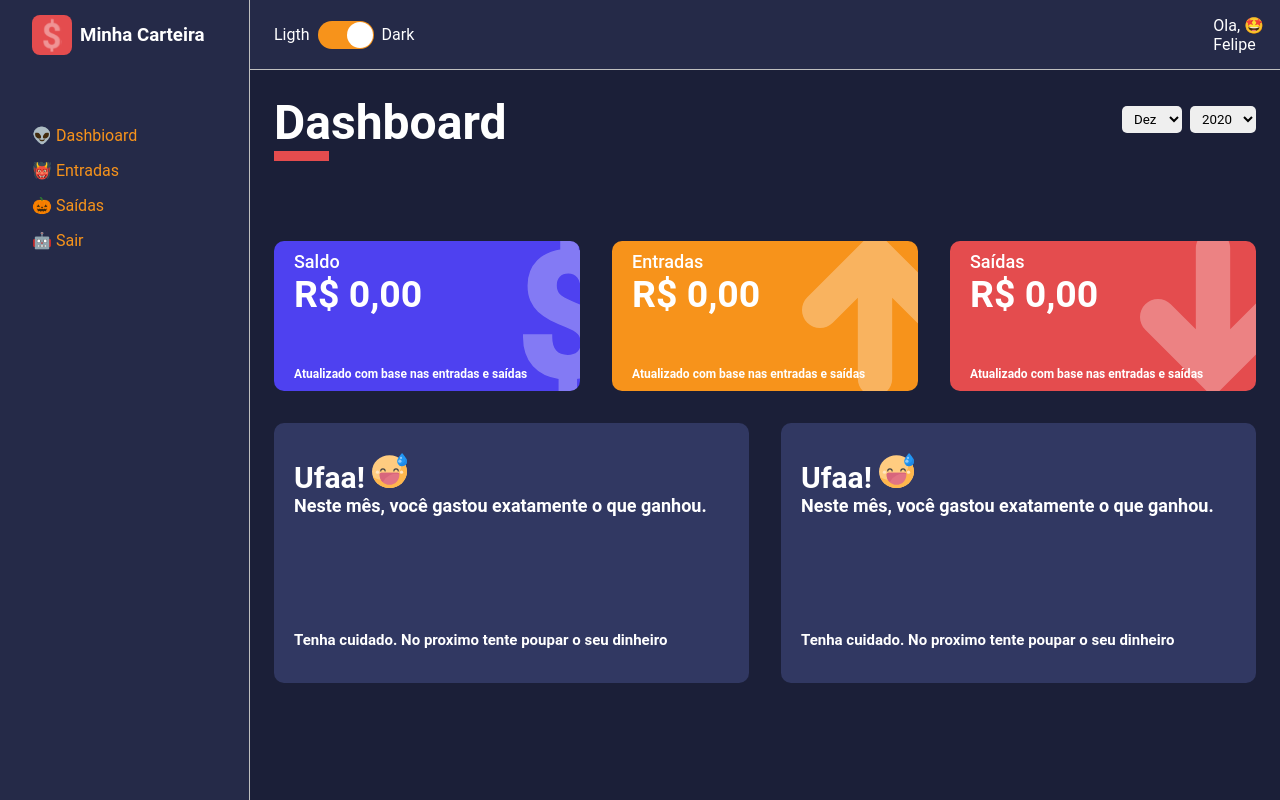
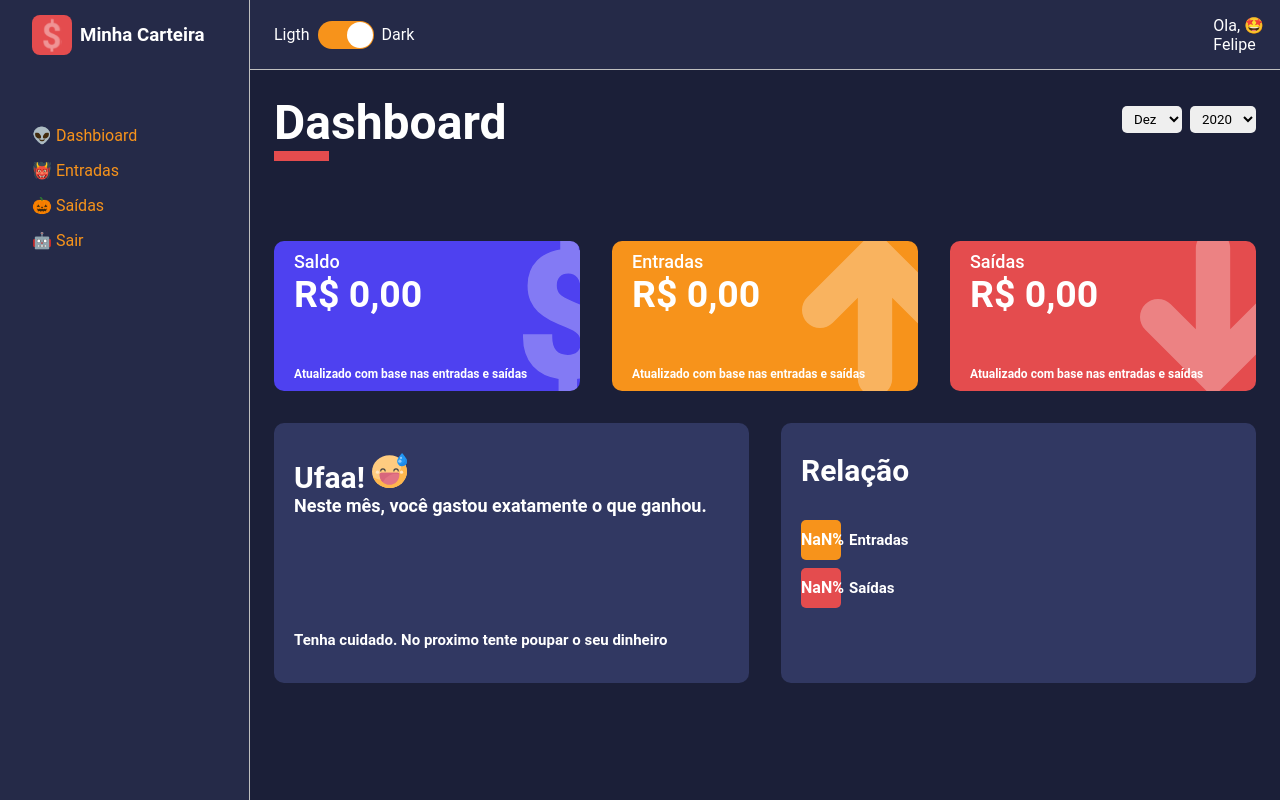
Before and after one commit to felipegrande/dashboard, a React (Create React App) app: page /dashboard in a window 1280 px wide. Built offline with nearby package versions, Linux system fonts and the light colour scheme.

Commit message:
criação do grafico pizza

```diff
--- a/package.json
+++ b/package.json
@@ -20,6 +20,7 @@
     "react-router-dom": "^6.4.3",
     "react-scripts": "5.0.1",
     "react-switch": "^7.0.0",
+    "recharts": "^2.1.16",
     "styled-components": "^5",
     "typescript": "^4.9.3",
     "uuidv4": "^6.2.13",
--- /dev/null
+++ b/src/components/PieChartBox/index.tsx
@@ -0,0 +1,50 @@
+import {
+  Container,
+  SideLeft,
+  LegendContainer,
+  Legend,
+  SideRigth,
+} from "./styles";
+
+
+import {PieChart, Pie, Cell, ResponsiveContainer } from "recharts";
+
+interface IPieChartProps {
+  data: {
+    name: string;
+    value: number;
+    percent: number;
+    color: string;
+  }[];
+}
+
+const PieChartBox: React.FC<IPieChartProps> = ({ data }) => (
+  <Container>
+    <SideLeft>
+      <h2>Relação</h2>
+      <LegendContainer>
+        {data.map((i) => (
+          <Legend color={i.color}>
+            <div>
+              <p className="value">{i.percent}% </p>
+            </div>
+            <span>{i.name}</span>
+          </Legend>
+        ))}
+      </LegendContainer>
+    </SideLeft>
+    <SideRigth>
+      <ResponsiveContainer>
+        <PieChart>
+          <Pie data={data} dataKey="percent">
+            {data.map((i) => (
+              <Cell key={i.name} fill={i.color} />
+            ))}
+          </Pie>
+        </PieChart>
+      </ResponsiveContainer>
+    </SideRigth>
+  </Container>
+);
+
+export default PieChartBox;
--- /dev/null
+++ b/src/components/PieChartBox/styles.ts
@@ -0,0 +1,65 @@
+
+import styled from "styled-components";
+
+interface ILegendProps{
+    color: string
+}
+
+export const Container = styled.div`
+    width: 100%;
+    height:260px;
+    background-color: ${props => props.theme.color.tertiary};
+    color: ${props => props.theme.color.white};
+    border-radius: 10px;
+    padding: 30px 20px;
+    display: flex;
+
+
+`
+export const SideLeft = styled.aside`
+
+    > h2{
+        font-size: 30px;
+        margin-bottom: 2rem;
+    }
+
+`
+export const LegendContainer = styled.ul`
+
+`
+export const Legend = styled.li<ILegendProps>`
+    list-style-type: none;
+    display: flex;
+    align-items: center;
+    margin: 0.5rem  0;
+
+    > div{
+        background-color: ${props => props.color};
+        width: 40px ;
+        height: 40px;
+        border-radius: 5px;
+    }
+
+    .value{
+        font-size: 16px;
+        line-height: 40px;
+        text-align: center;
+
+
+    }
+    span{
+        font-size: 15px;
+        margin-left: 0.5rem;
+
+    }
+
+
+
+`
+export const SideRigth = styled.main`
+        display:flex;
+        flex:1;
+        justify-content:center
+
+
+`
--- a/src/pages/Dashboard/index.tsx
+++ b/src/pages/Dashboard/index.tsx
@@ -14,6 +14,8 @@ import MessageBox from "../../components/MessageBox";
 import happyImg from '../../assets/img/happy.svg'
 import sadImg from '../../assets/img/sad.svg'
 import grinning from '../../assets/img/grinning.svg'
+import PieChartBox from '../../components/PieChartBox'
+
 
 
 const Dashboard: React.FC = () => {
@@ -50,7 +52,6 @@ const Dashboard: React.FC = () => {
       };
     });
   }, []);
-
 
   const totalExpenses = useMemo(() => {
 
@@ -110,6 +111,7 @@ const Dashboard: React.FC = () => {
 
 
   const message = useMemo(() => {
+
     if(totalBalance < 0){
       return{
         title: "Que triste!",
@@ -132,9 +134,33 @@ const Dashboard: React.FC = () => {
         icon: happyImg
       }
 
+
     }
   }, [ totalBalance]);
 
+  const relationExpensesVersusGains = useMemo(() =>{
+      const total =  totalExpenses + totalGains
+      const gainsPercent =  (totalGains/total) * 100
+      const expensesPercent =  (totalExpenses/total) * 100
+
+      const data = [
+        {
+          name: 'Entradas',
+          value: Number(totalGains),
+          percent: Number(gainsPercent.toFixed(0)),
+          color: '#F7931B'
+
+        },
+        {
+          name: 'Saídas',
+          value: Number(totalExpenses),
+          percent: Number(expensesPercent.toFixed(0)),
+          color: '#E44C4E'
+        }
+      ]
+      return data;
+
+  },[totalExpenses, totalGains])
 
     return (
       <h1>
@@ -187,13 +213,7 @@ const Dashboard: React.FC = () => {
                 icon={message.icon}
 
               />
-            <MessageBox
-                title={message.title}
-                description={message.description}
-                footerText={message.footerText}
-                icon={message.icon}
-
-              />
+            <PieChartBox data={relationExpensesVersusGains}/>
           </Content>
         </Container>
       </h1>
```
Also changed, not shown: 1 other file (tests, documents, lock files or other folders).
